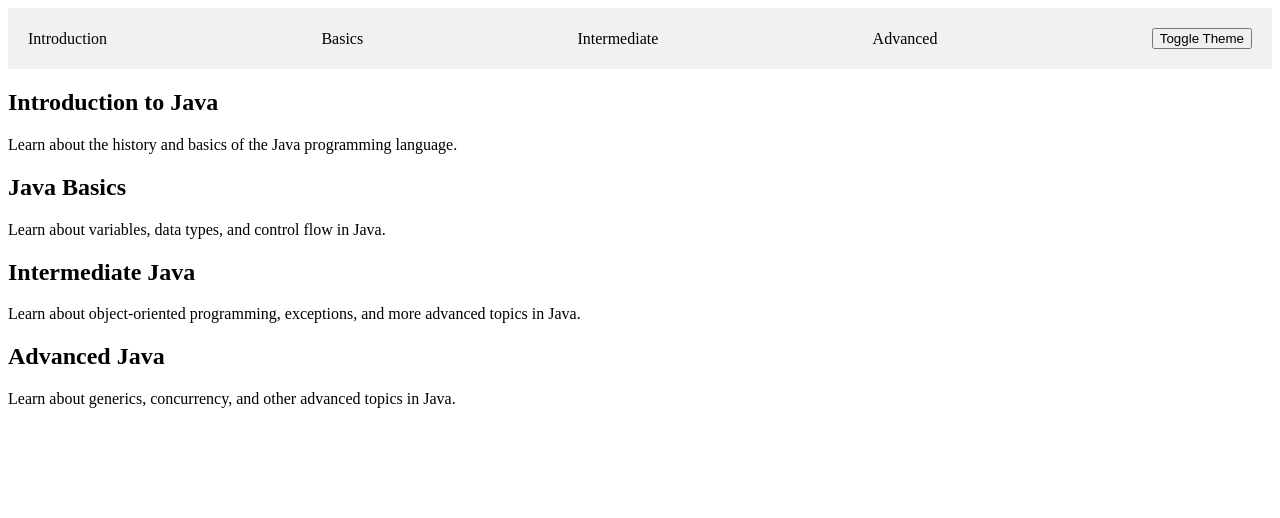
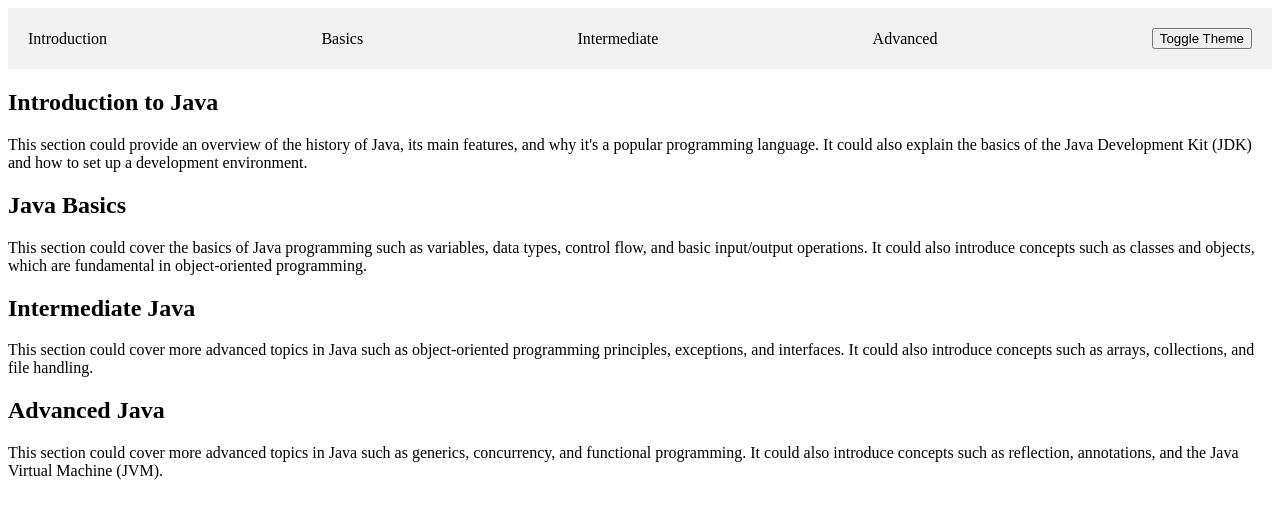
Before and after one commit to paraskevasleivadaros/java, a plain HTML site: page index.html in a window 1280 px wide. Drawn offline with Linux system fonts and the light colour scheme.

Commit message:
Updated the contexts for the sections

```diff
--- a/index.html
+++ b/index.html
@@ -39,19 +39,19 @@
     <div class="container">
       <section id="introduction">
         <h2>Introduction to Java</h2>
-        <p>Learn about the history and basics of the Java programming language.</p>
+        <p>This section could provide an overview of the history of Java, its main features, and why it's a popular programming language. It could also explain the basics of the Java Development Kit (JDK) and how to set up a development environment.</p>
       </section>
       <section id="basics">
         <h2>Java Basics</h2>
-        <p>Learn about variables, data types, and control flow in Java.</p>
+        <p>This section could cover the basics of Java programming such as variables, data types, control flow, and basic input/output operations. It could also introduce concepts such as classes and objects, which are fundamental in object-oriented programming.</p>
       </section>
       <section id="intermediate">
         <h2>Intermediate Java</h2>
-        <p>Learn about object-oriented programming, exceptions, and more advanced topics in Java.</p>
+        <p>This section could cover more advanced topics in Java such as object-oriented programming principles, exceptions, and interfaces. It could also introduce concepts such as arrays, collections, and file handling.</p>
       </section>
       <section id="advanced">
         <h2>Advanced Java</h2>
-        <p>Learn about generics, concurrency, and other advanced topics in Java.</p>
+        <p>This section could cover more advanced topics in Java such as generics, concurrency, and functional programming. It could also introduce concepts such as reflection, annotations, and the Java Virtual Machine (JVM).</p>
       </section>
     </div>
     <script>
```
